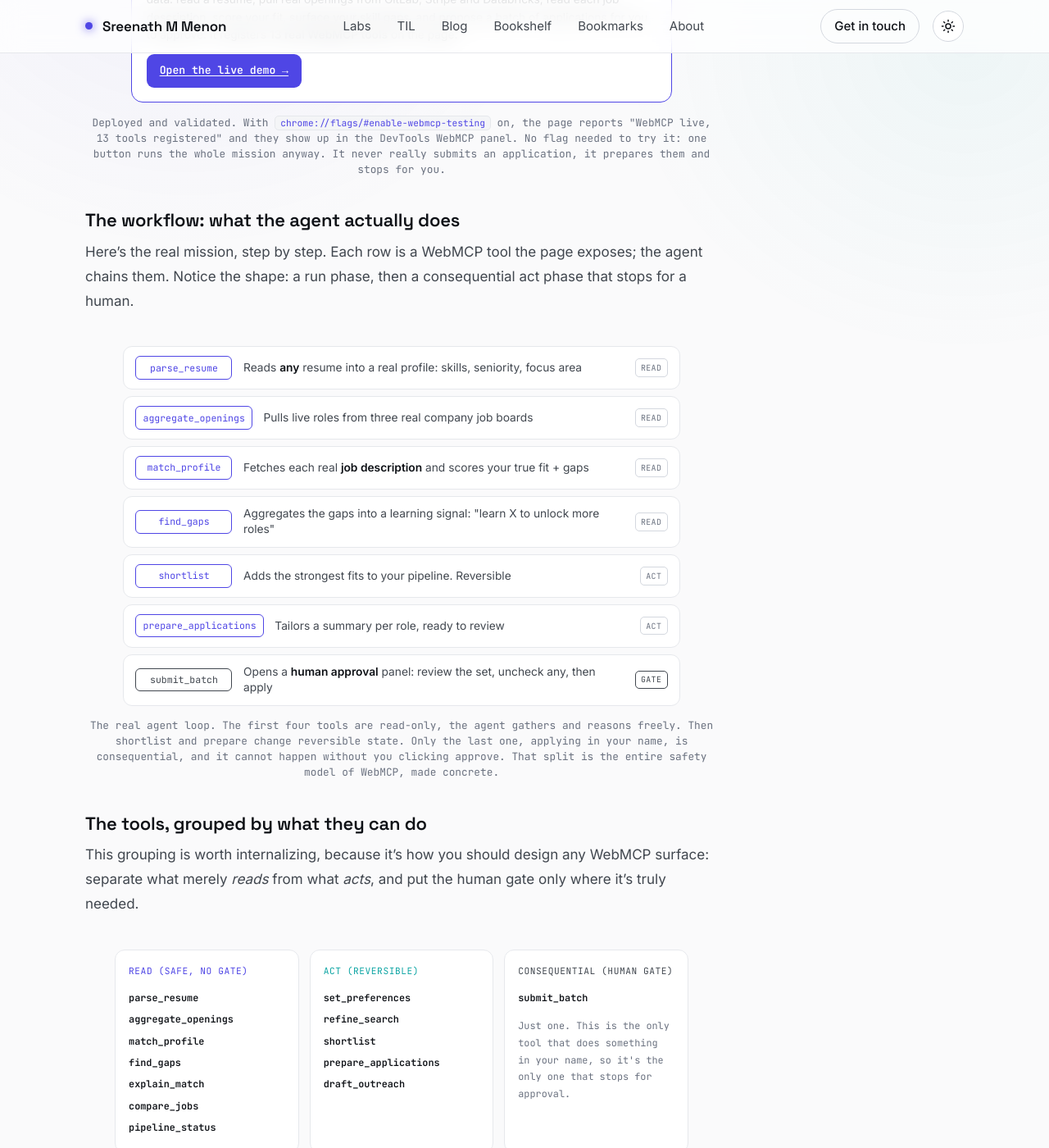
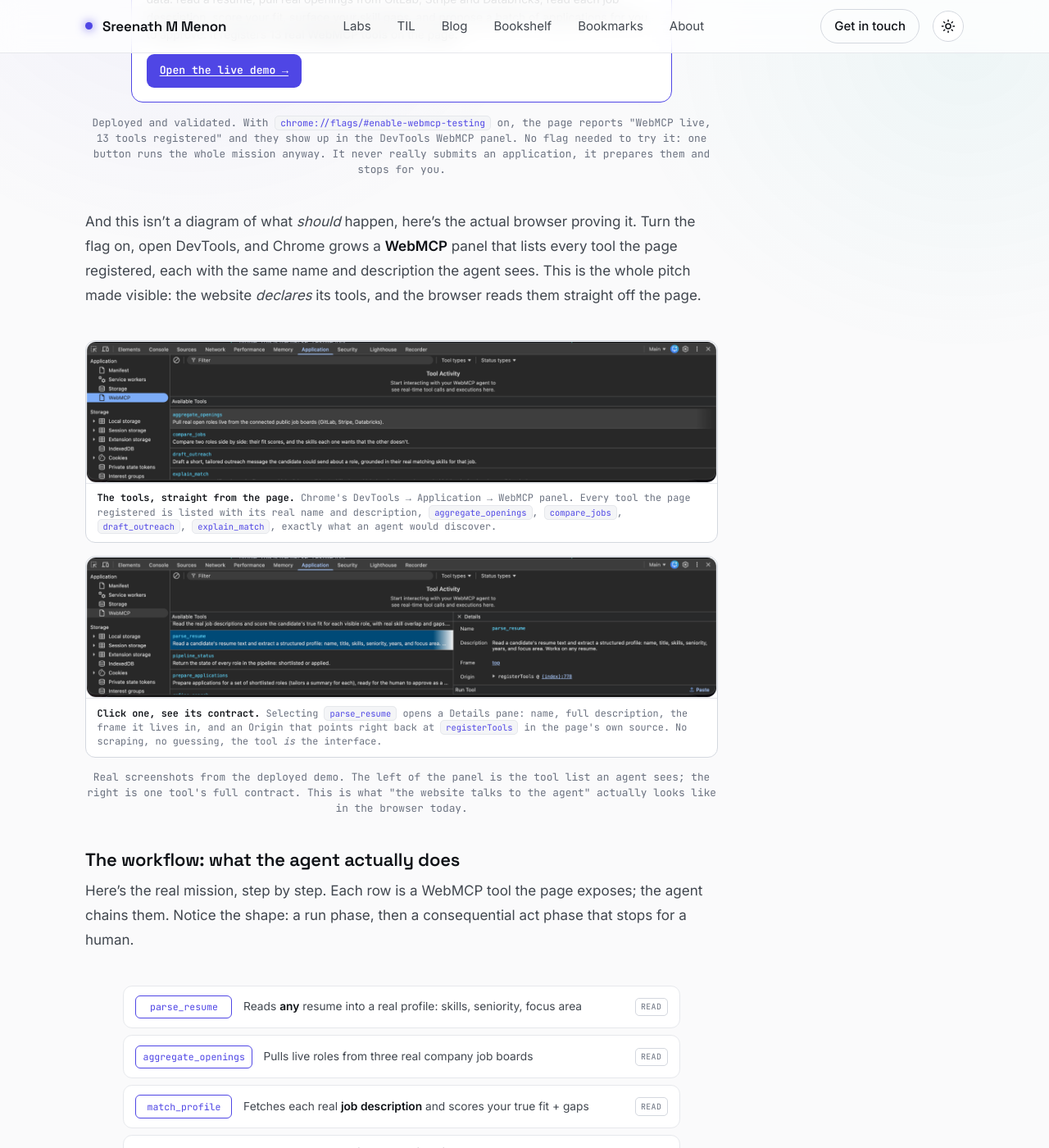
Before and after one commit to sreenathmmenon/sreenathmmenon.github.io, a Jekyll site: the page built from _blog/2026-08-04-webmcp-teaching-websites-to-talk-to-ai-agents.md, in a window 1280 px wide and 1400 px high, scrolled down 4950 px. Shown: the whole window at 82% size. Built offline with Jekyll 4.4.1, drawn with Linux system fonts in a browser that asks for light colours.

Commit message:
WebMCP post: add real DevTools panel screenshots; add X follow link to post footer
Add two screenshots from the deployed Career Copilot demo showing the
Chrome DevTools WebMCP panel: the registered tool list, and one tool's
Details pane (name, description, frame, origin at registerTools). Adds a
short lead-in so the images are the concrete proof behind the existing
'they show up in the DevTools panel' claim. Also add an X (Twitter)
follow link alongside Email and LinkedIn in the global per-post footer.

```diff
--- a/_blog/2026-08-04-webmcp-teaching-websites-to-talk-to-ai-agents.md
+++ b/_blog/2026-08-04-webmcp-teaching-websites-to-talk-to-ai-agents.md
@@ -126,6 +126,13 @@ tags: [ai, webmcp, mcp, agents, web, browser]
 .cc-tgroup.read .cc-gh{color:var(--accent);} .cc-tgroup.act .cc-gh{color:var(--accent-2);} .cc-tgroup.cons .cc-gh{color:var(--amber);}
 .cc-tgroup .cc-t{font-family:var(--font-mono);font-size:.74rem;color:var(--text-2);padding:.18rem 0;}
 .cc-tgroup .cc-t b{color:var(--text);}
+
+/* real DevTools screenshots */
+.wm-shots{max-width:820px;margin:0 auto;display:flex;flex-direction:column;gap:1rem;}
+.wm-shot{border:1px solid var(--border-2);border-radius:12px;overflow:hidden;background:var(--surface);}
+.wm-shot img{display:block;width:100%;height:auto;}
+.wm-shot .cap{font-family:var(--font-mono);font-size:.74rem;color:var(--text-3);padding:.6rem .85rem;border-top:1px solid var(--border);line-height:1.45;}
+.wm-shot .cap b{color:var(--text);}
 
 @media (prefers-reduced-motion: reduce){
   .wm-vs .col,.wm-node,.wm-line,.wm-pc .side,.wm-use,.cc-step,.cc-tgroup{opacity:1!important;transform:none!important;}
@@ -269,6 +276,22 @@ The official WebMCP demos are all "call one tool and you're done", order a pizza
   </div>
 </div>
 <figcaption>Deployed and validated. With <code>chrome://flags/#enable-webmcp-testing</code> on, the page reports "WebMCP live, 13 tools registered" and they show up in the DevTools WebMCP panel. No flag needed to try it: one button runs the whole mission anyway. It never really submits an application, it prepares them and stops for you.</figcaption>
+</figure>
+
+And this isn't a diagram of what *should* happen, here's the actual browser proving it. Turn the flag on, open DevTools, and Chrome grows a **WebMCP** panel that lists every tool the page registered, each with the same name and description the agent sees. This is the whole pitch made visible: the website *declares* its tools, and the browser reads them straight off the page.
+
+<figure class="wm-fig">
+<div class="wm-shots">
+  <div class="wm-shot">
+    <img src="/assets/images/webmcp/devtools-tools-list.png" alt="Chrome DevTools WebMCP panel showing Career Copilot's registered tools: aggregate_openings, compare_jobs, draft_outreach, explain_match, each with a plain-language description." loading="lazy">
+    <div class="cap"><b>The tools, straight from the page.</b> Chrome's DevTools &rarr; Application &rarr; WebMCP panel. Every tool the page registered is listed with its real name and description, <code>aggregate_openings</code>, <code>compare_jobs</code>, <code>draft_outreach</code>, <code>explain_match</code>, exactly what an agent would discover.</div>
+  </div>
+  <div class="wm-shot">
+    <img src="/assets/images/webmcp/devtools-tool-details.png" alt="The same panel with parse_resume selected, showing a Details pane with its Name, Description, Frame (top), and Origin pointing at registerTools in the page source." loading="lazy">
+    <div class="cap"><b>Click one, see its contract.</b> Selecting <code>parse_resume</code> opens a Details pane: name, full description, the frame it lives in, and an Origin that points right back at <code>registerTools</code> in the page's own source. No scraping, no guessing, the tool <i>is</i> the interface.</div>
+  </div>
+</div>
+<figcaption>Real screenshots from the deployed demo. The left of the panel is the tool list an agent sees; the right is one tool's full contract. This is what "the website talks to the agent" actually looks like in the browser today.</figcaption>
 </figure>
 
 ### The workflow: what the agent actually does
--- a/_config.yml
+++ b/_config.yml
@@ -10,6 +10,7 @@ baseurl: ""
 url: "https://sreenathmenon.com"
 github_username: sreenathmmenon
 linkedin_username: sreenathmmenon
+twitter_username: _sreenathmenon
 
 # SEO / jekyll-seo-tag
 author:
@@ -17,12 +18,14 @@ author:
   email: zreenathmenon@gmail.com
 twitter:
   card: summary_large_image
+  username: _sreenathmenon
 logo: /assets/favicon.svg
 social:
   name: Sreenath M Menon
   links:
     - https://github.com/sreenathmmenon
     - https://www.linkedin.com/in/sreenathmmenon
+    - https://x.com/_sreenathmenon
 
 # Homepage hero + content (used by _layouts/home.html)
 hero:
--- a/_layouts/post.html
+++ b/_layouts/post.html
@@ -15,7 +15,7 @@ layout: default
   </div>
 
   <footer class="post-note reveal">
-    Spotted a mistake or want to chat about it? <a href="mailto:{{ site.email }}">Email me</a> or <a href="https://www.linkedin.com/in/{{ site.linkedin_username }}" target="_blank" rel="noopener">find me on LinkedIn</a>.
+    Spotted a mistake or want to chat about it? <a href="mailto:{{ site.email }}">Email me</a>, <a href="https://www.linkedin.com/in/{{ site.linkedin_username }}" target="_blank" rel="noopener">find me on LinkedIn</a>, or <a href="https://x.com/{{ site.twitter_username }}" target="_blank" rel="noopener">follow on X</a>.
   </footer>
 
   <p class="reveal" style="margin-top:2rem">
```
Also changed, not shown: assets/images/webmcp/devtools-tool-details.png (added), assets/images/webmcp/devtools-tools-list.png (added).
